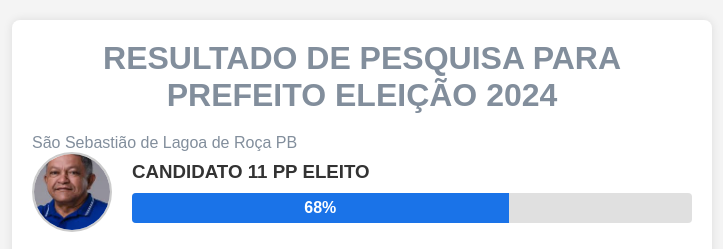
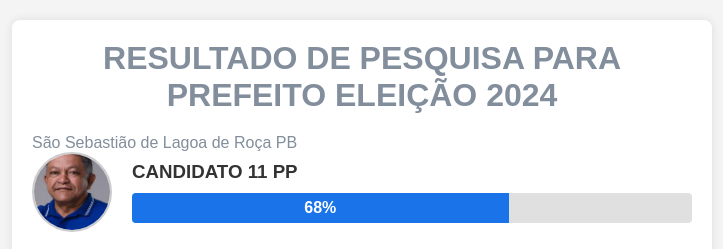
Before and after one commit to Lost-Fernandes/pesquisa.github.io, a plain HTML site: page index.html in a window 1280 px wide. Shown: the top 249 px of the page, without its empty margins (278-1001 px from the left). Drawn offline with Linux system fonts and the light colour scheme.

Commit message:
Update index.html

```diff
--- a/index.html
+++ b/index.html
@@ -14,7 +14,7 @@
         <div class="result">
             <img src="./basto.jfif" alt="Candidato 1" class="candidate-photo">
             <div class="progress-info">
-                <h3>CANDIDATO 11 PP ELEITO</h3>
+                <h3>CANDIDATO 11 PP</h3>
                 <div class="progress-bar">
                     <div class="progress" data-percentage="63">68%</div>
                 </div>
```
